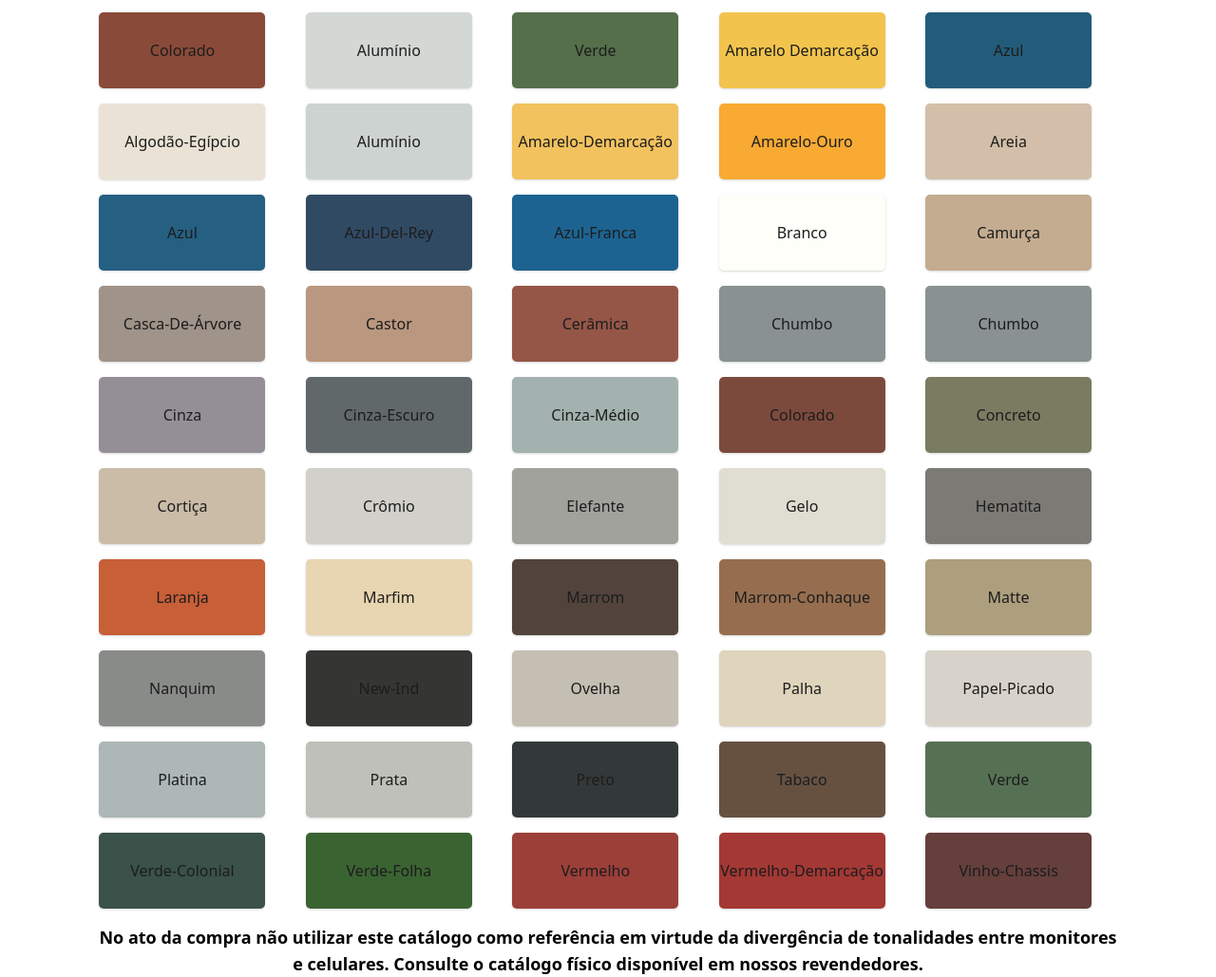
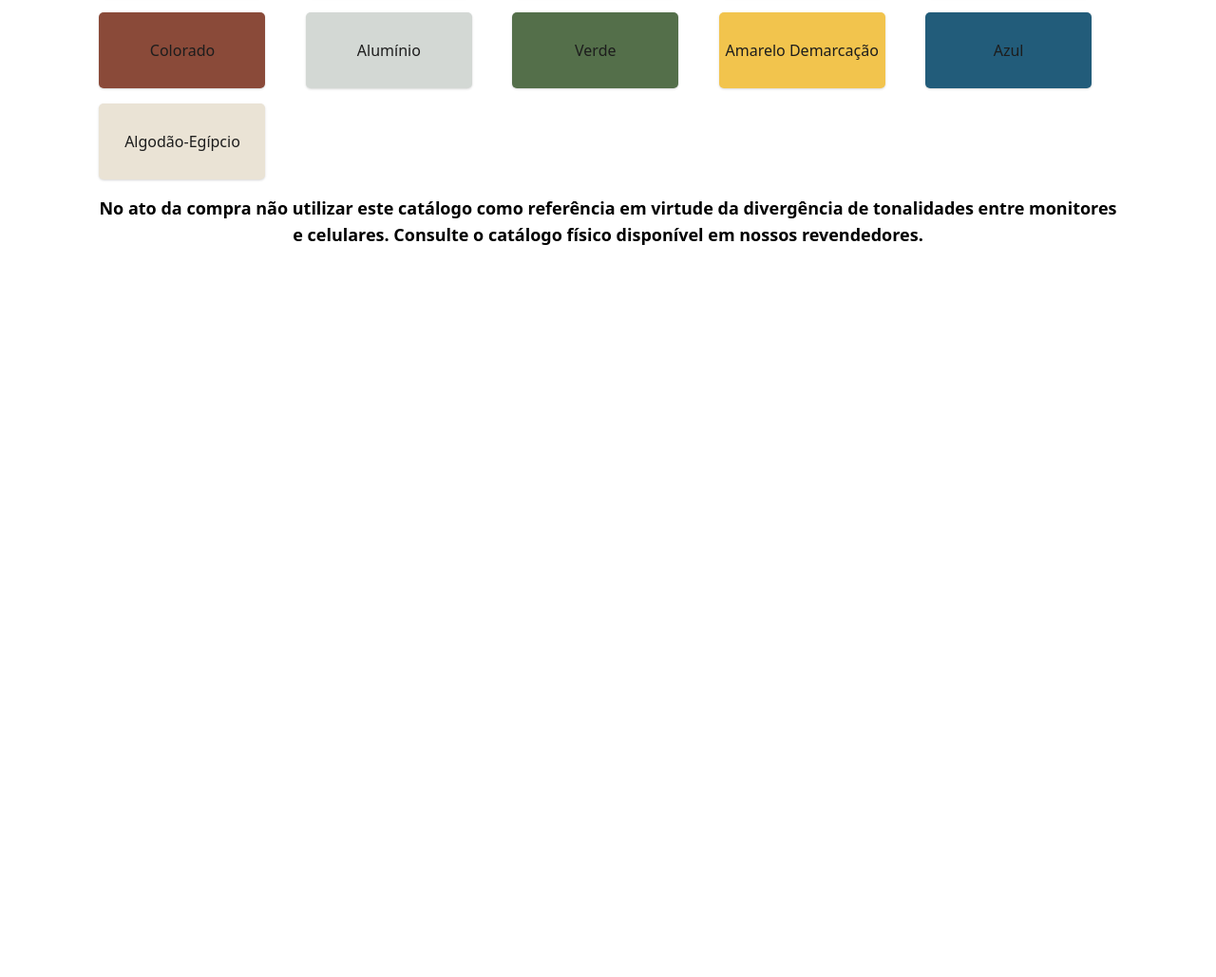
Before and after one commit to LojaVirtualTintasVerginia/industria, a plain HTML site: page index.html in a window 1280 px wide. Shown: the part 3333-4362 px from the top of the page at 95% size. After the commit the page ends 3594 px from the top, so only its background shows below. Drawn offline with nearby package versions, Linux system fonts and the light colour scheme.

Commit message:
cores off

```diff
--- a/index.html
+++ b/index.html
@@ -595,50 +595,6 @@
                             { name: "Amarelo Demarcação", hexColor: "#F2C44D", textColor: "text-black" },
                             { name: "Azul", hexColor: "#225C7A" },
                             { name: "Algodão-Egípcio",  hexColor:"#Eae3D5", textColor: "text-black" },
-                { name: "Alumínio",  hexColor:"#Cdd3D1" , textColor: "text-black"},
-                { name: "Amarelo-Demarcação",  hexColor:"#F2C25E" },
-                { name: "Amarelo-Ouro",  hexColor:"#F8Aa33" },
-                { name: "Areia",  hexColor:"#D3Bfa9" },
-                { name: "Azul",  hexColor:"#255F82" },
-                { name: "Azul-Del-Rey",  hexColor:"#314A64" },
-                { name: "Azul-Franca",  hexColor:"#1D6391" },
-                { name: "Branco",  hexColor:"#Fdfff8" , textColor: "text-black"},
-                { name: "Camurça",  hexColor:"#C4Ac90" },
-                { name: "Casca-De-Árvore",  hexColor:"#A09389" },
-                { name: "Castor",  hexColor:"#Ba987F" },
-                { name: "Cerâmica",  hexColor:"#955648" },
-                { name: "Chumbo",  hexColor:"#8A9192" },
-                { name: "Chumbo",  hexColor:"#8A9192" },
-                { name: "Cinza",  hexColor:"#948F96" },
-                { name: "Cinza-Escuro",  hexColor:"#606869" },
-                { name: "Cinza-Médio",  hexColor:"#A3B2Ae" },
-                { name: "Colorado",  hexColor:"#7C4A3D" },
-                { name: "Concreto",  hexColor:"#7A7C61" },
-                { name: "Cortiça",  hexColor:"#Cbbca8" },
-                { name: "Crômio",  hexColor:"#D1D0Ca" },
-                { name: "Elefante",  hexColor:"#A2A29D" },
-                { name: "Gelo",  hexColor:"#E0Ddd2" , textColor: "text-black"},
-                { name: "Hematita",  hexColor:"#7C7A74" },
-                { name: "Laranja",  hexColor:"#C75F37" },
-                { name: "Marfim",  hexColor:"#E8D5B1" },
-                { name: "Marrom",  hexColor:"#52443C" },
-                { name: "Marrom-Conhaque",  hexColor:"#966E4F" },
-                { name: "Matte",  hexColor:"#Ad9F7E" },
-                { name: "Nanquim",  hexColor:"#898B88" },
-                { name: "New-Ind",  hexColor:"#353533" },
-                { name: "Ovelha",  hexColor:"#C5Bfb3" },
-                { name: "Palha",  hexColor:"#Dfd4Bc" },
-                { name: "Papel-Picado",  hexColor:"#D8D3Ca" },
-                { name: "Platina",  hexColor:"#Acb7B6" },
-                { name: "Prata",  hexColor:"#C0C0Ba" },
-                { name: "Preto",  hexColor:"#333938" },
-                { name: "Tabaco",  hexColor:"#665141" },
-                { name: "Verde",  hexColor:"#567053" },
-                { name: "Verde-Colonial",  hexColor:"#3A5249" },
-                { name: "Verde-Folha",  hexColor:"#3A6332" },
-                { name: "Vermelho",  hexColor:"#9C3F39" },
-                { name: "Vermelho-Demarcação",  hexColor:"#A43834" },
-                { name: "Vinho-Chassis",  hexColor:"#643F3B" },
 
                         ];
 
```
